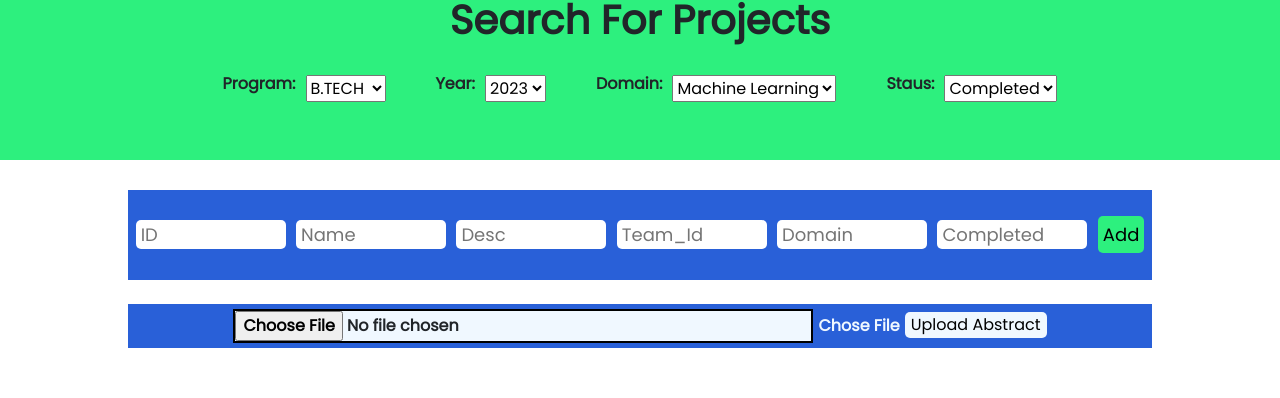
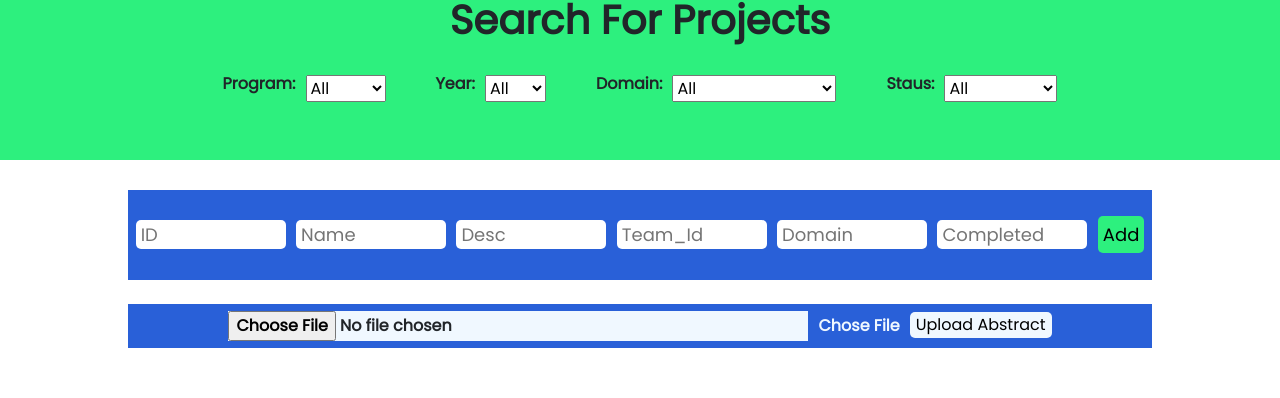
Before and after one commit to Investment-Analysis-Project/mini-project-project-manager-cet, a React (Create React App) app in the folder client/: page / in a window 1280 px wide. Shown: the part 160-558 px from the top of the page. Built offline with nearby package versions, Linux system fonts and the light colour scheme; no server answers.

Commit message:
filter domain

```diff
--- a/client/src/components/allprojects/AllProjects.jsx
+++ b/client/src/components/allprojects/AllProjects.jsx
@@ -6,7 +6,7 @@ import { ProjectsContext } from '../../contextapi.js/projectscontext';
 
 const AllProjects = (props) => {
 
-   const {projects,setProjects}=useContext(ProjectsContext);
+   const {projects,setProjects,domain}=useContext(ProjectsContext);
 
     let navigate = useNavigate();
 
@@ -22,7 +22,14 @@ const AllProjects = (props) => {
         }
     };
         fetchData();
-  },[]);
+  },[domain]);
+
+    let filteredprojects = projects;
+
+    if (domain !== "All"){
+      filteredprojects = projects.filter((item)=>item.domain===domain);
+      console.log(filteredprojects);
+  }
 
     return(
     <div className='allprojects'>
@@ -40,7 +47,7 @@ const AllProjects = (props) => {
             </thead>
 
             <tbody>
-            {projects.map((res,i)=>{
+            {filteredprojects.map((res,i)=>{
                 return(
                 <tr key={i}>
                 <td onClick={()=>navigate(`/project/${res.p_id}`)} id="projectpointer">{res.p_id}</td>
--- a/client/src/components/fileuploader/fileuploader.css
+++ b/client/src/components/fileuploader/fileuploader.css
@@ -1,5 +1,4 @@
 .customfile{
-    border:2px solid black;
     height: 100%;
     width: 100%;
     max-width: 580px;
@@ -35,7 +34,7 @@
     justify-content: center;
     align-items: center;
     font-weight: 700;
-    gap: 5px;
+    gap: 10px;
 }
 
 .filelabel{
--- a/client/src/components/header/Header.jsx
+++ b/client/src/components/header/Header.jsx
@@ -1,22 +1,28 @@
-import React from 'react';
+import React, { useContext } from 'react';
 import './header.css';
+import { ProjectsContext } from '../../contextapi.js/projectscontext';
 
 const Header = () => {
+
+    const {setDomain}=useContext(ProjectsContext);
+
     return(
         <div className='header'>
             <h1>Search For Projects</h1>
             <div className='filter'>
                 <div className='drop'>
-                    <label for="program">Program:</label>
+                    <label htmlFor="program">Program:</label>
                     <select name="program">
+                        <option value="option1">All</option>
                         <option value="option1">B.TECH</option>
                         <option value="option2">M.TECH</option>
                     </select>
                 </div>
 
                 <div className='drop'>
-                    <label for="program">Year:</label>
-                    <select name=''>
+                    <label htmlFor="year">Year:</label>
+                    <select name="year">
+                        <option value="option1">All</option>
                         <option value="option1">2023</option>
                         <option value="option2">2024</option>
                         <option value="option3">2025</option>
@@ -24,17 +30,19 @@ const Header = () => {
                 </div>
 
                 <div className='drop'>
-                    <label for="program">Domain:</label>
-                    <select name=''>
-                        <option value="option1">Machine Learning</option>
-                        <option value="option2">Blockchain</option>
-                        <option value="option3">Web App</option>
+                    <label htmlFor="domain">Domain:</label>
+                    <select name="domain" onChange={(e)=>setDomain(e.target.value)}>
+                        <option value="All">All</option>
+                        <option value="Machine Learning">Machine Learning</option>
+                        <option value="Blockchain">Blockchain</option>
+                        <option value="Web App">Web App</option>
                     </select>
                 </div>
 
                 <div className='drop'>
-                    <label for="program">Staus:</label>
-                    <select name=''>
+                    <label htmlFor="status">Staus:</label>
+                    <select name="status">
+                        <option value="option1">All</option>
                         <option value="option1">Completed</option>
                         <option value="option2">Ongoing</option>
                     </select>
--- a/client/src/contextapi.js/projectscontext.js
+++ b/client/src/contextapi.js/projectscontext.js
@@ -10,6 +10,8 @@ export const ProjectsContextProvider = (props)=>{
     const [teams,setTeams]=useState([]);
     const [students,setStudents]=useState([]);
     const [url,setUrl]=useState("");
+
+    const [domain,setDomain]=useState("");
 
     const addProject= (project)=>{
         setProjects([...projects,project]);
@@ -28,7 +30,7 @@ export const ProjectsContextProvider = (props)=>{
     }
 
     const contextValues={projects,setProjects,addProject,guides,setGuides,addGuide,teams,setTeams,addTeam,
-        students,setStudents,addStudent,url,setUrl};
+        students,setStudents,addStudent,url,setUrl,domain,setDomain};
 
     return(
         <ProjectsContext.Provider value={contextValues}>
```
